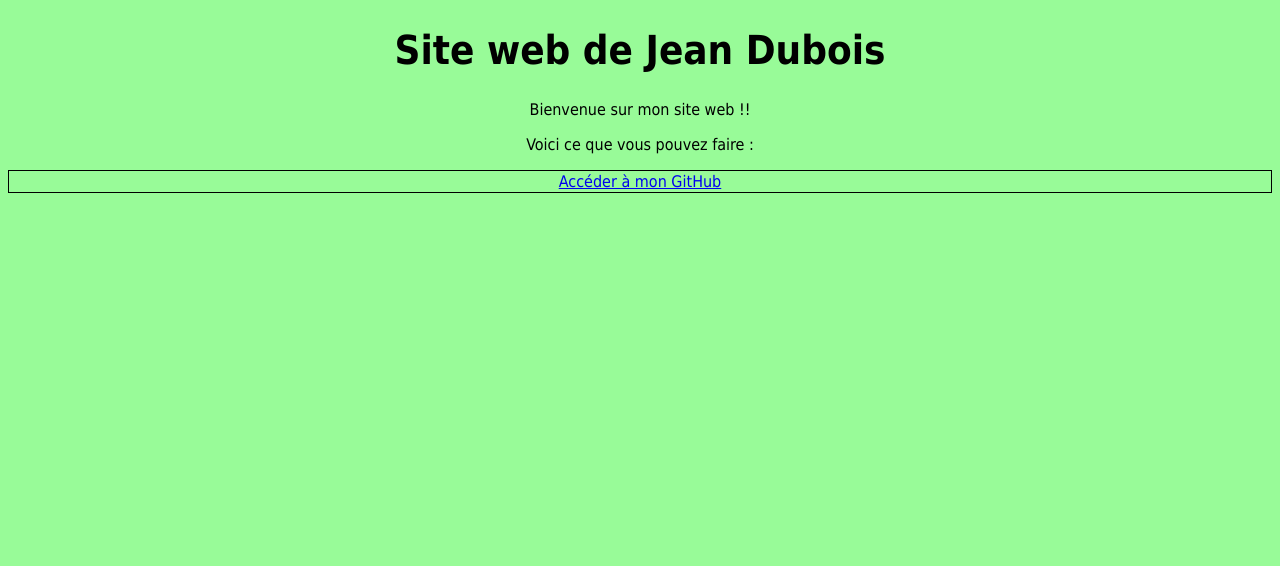
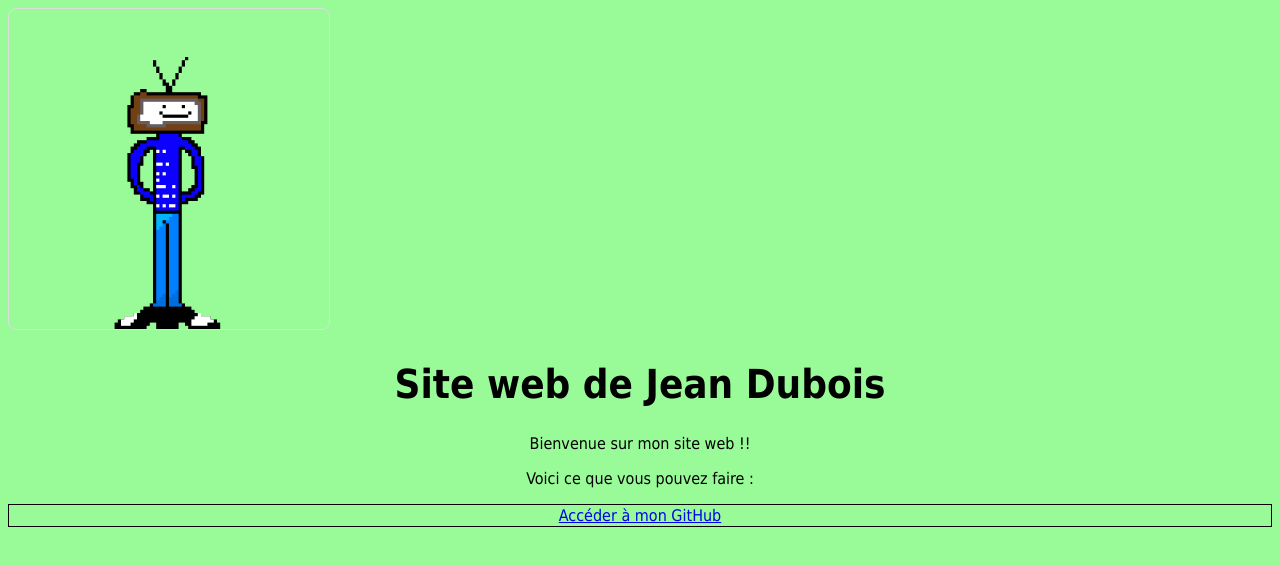
Before and after one commit to jd-develop/jd-develop.github.io, a plain HTML site: page index.html in a window 1280 px wide. Drawn offline with Linux system fonts and the light colour scheme.

Commit message:
amelioration

```diff
--- a/index.html
+++ b/index.html
@@ -9,6 +9,7 @@
 </head>
 
 <body>
+    <a href="images_database/favicon.png"><img src="images_database/favicon.png"></a>
     <h1>Site web de Jean Dubois</h1>
     <p>Bienvenue sur mon site web !!</p>
     <p>Voici ce que vous pouvez faire :</p>
--- a/styles.css
+++ b/styles.css
@@ -13,6 +13,17 @@ h1{
     font-size: 40px;
 }
 
+img{
+    border: 1px solid #ddd;
+    border-radius: 8px;
+    max-width: 100%;
+    height: auto;
+}
+
+img:hover{
+  box-shadow: 0 0 2px 1px rgba(0, 140, 186, 0.5);
+}
+
 table, tr, td{
    border: 1px solid black;
    border-collapse: collapse;
```
